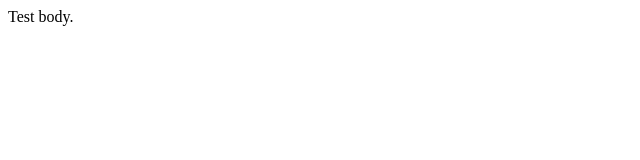
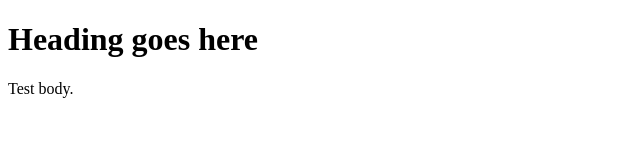
Before and after one commit to tbarmann/swimlanes_test, a plain HTML site: page index.htm in a window 1280 px wide. Shown: the whole page, without its empty margins (0-640 px from the left). Drawn offline with Linux system fonts and the light colour scheme.

Commit message:
Another set of changes Fixes #116615083

```diff
--- a/index.htm
+++ b/index.htm
@@ -4,7 +4,7 @@
   <title>Test page</title>
 </head>
 <body>
-
+<h1>Heading goes here</h1>
 Test body.
 
 </body>
```
